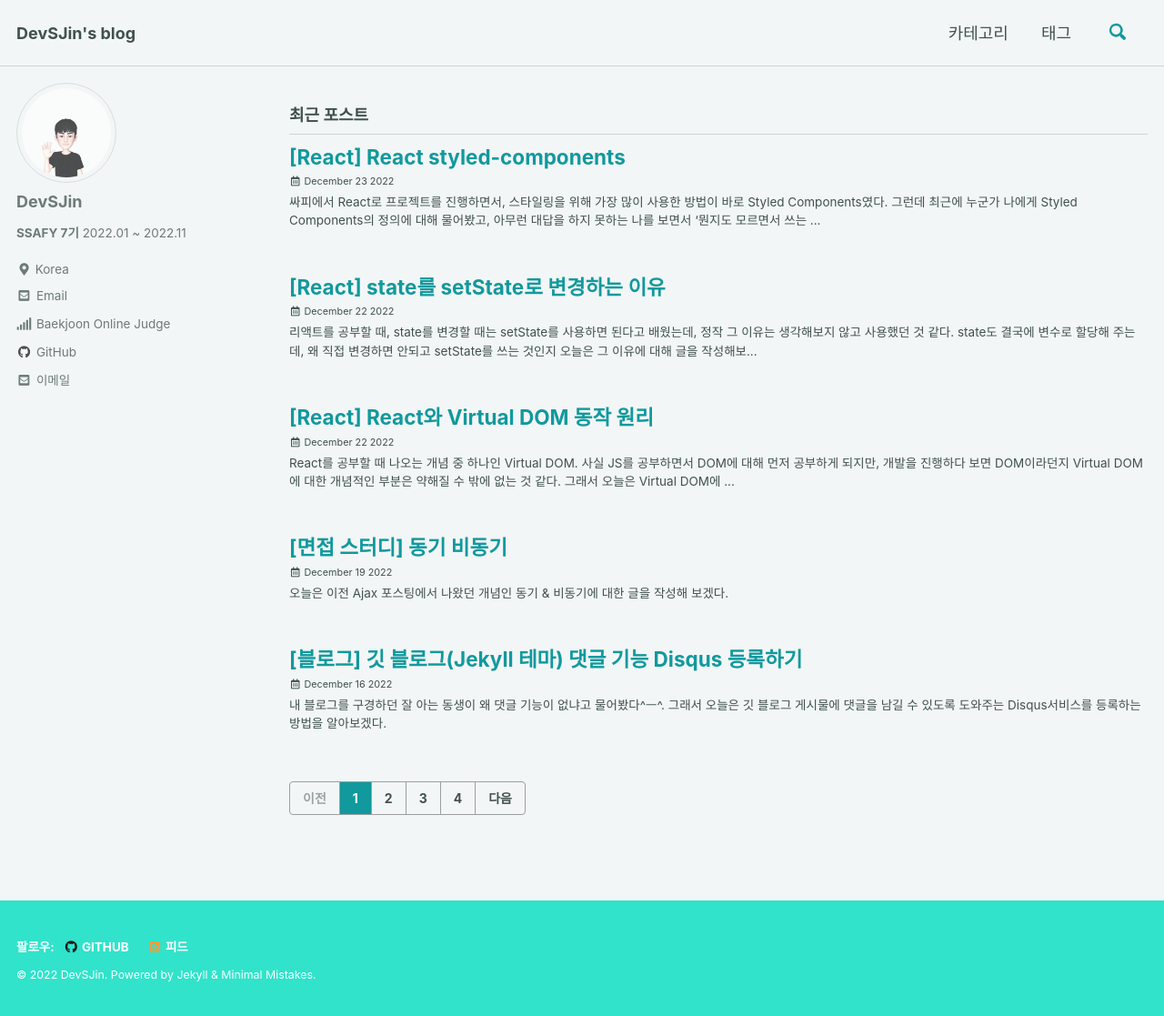
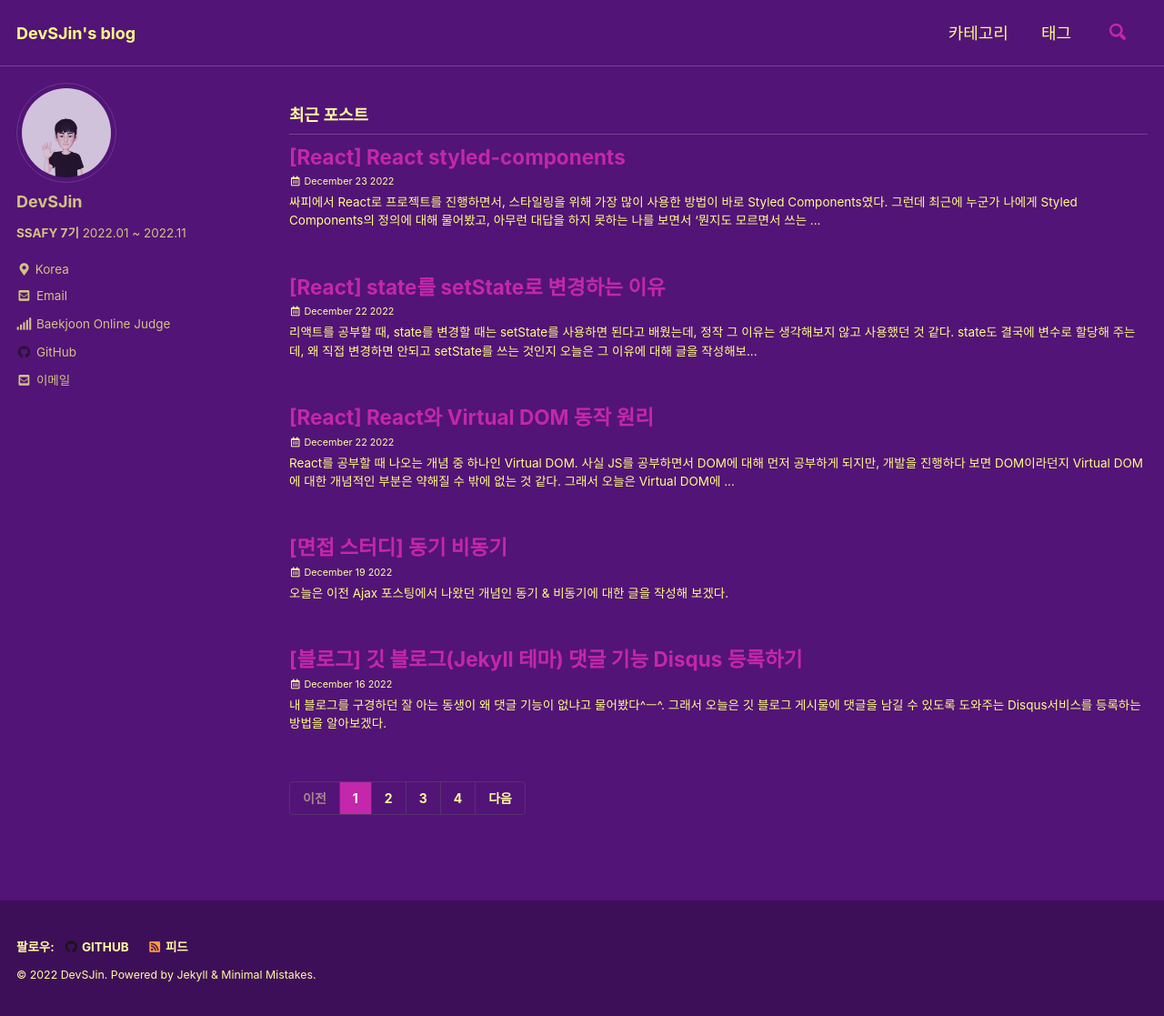
Before and after one commit to DevSJin/DevSJin.github.io, a Jekyll site: the page built from index.html, in a window 1280 px wide and 1117 px high. Shown: the whole window at 91% size. Built offline with Jekyll 4.4.1, drawn with Linux system fonts in a browser that asks for light colours; cached includes are drawn as plain includes; the list of posts is cut into pages by our own code.

Commit message:
Update _config.yml

```diff
--- a/_config.yml
+++ b/_config.yml
@@ -12,7 +12,7 @@
 
 # theme                  : "minimal-mistakes-jekyll"
 remote_theme: "mmistakes/minimal-mistakes@4.19.3"
-minimal_mistakes_skin    : "mint" #"contrast" "air", "aqua", "dark", "dirt", "neon", "mint", "plum", "sunrise"
+minimal_mistakes_skin    : "plum" #"contrast" "air", "aqua", "dark", "dirt", "neon", "mint", "plum", "sunrise"
 
 # Site Settings
 locale                   : "ko-KR"
```
